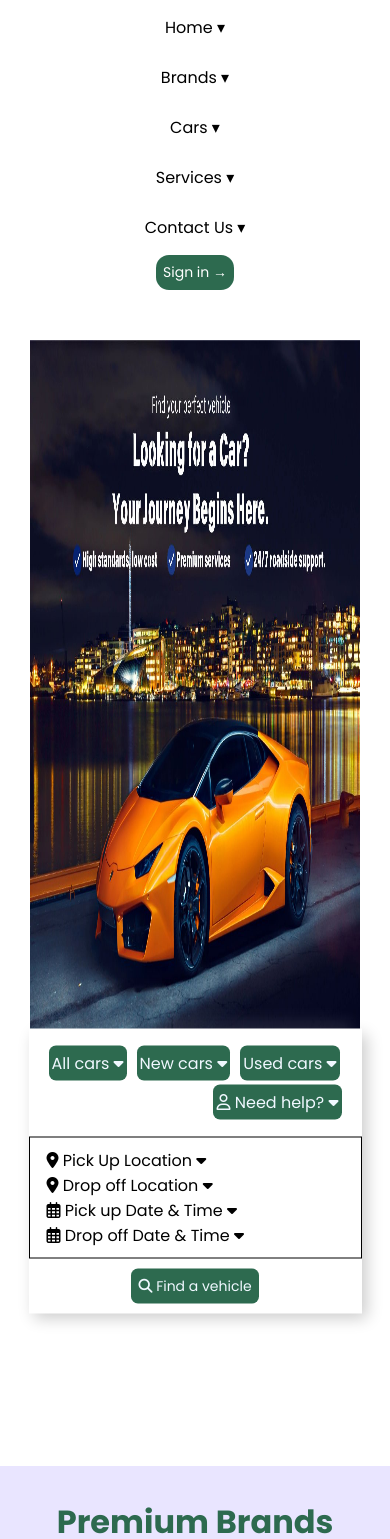
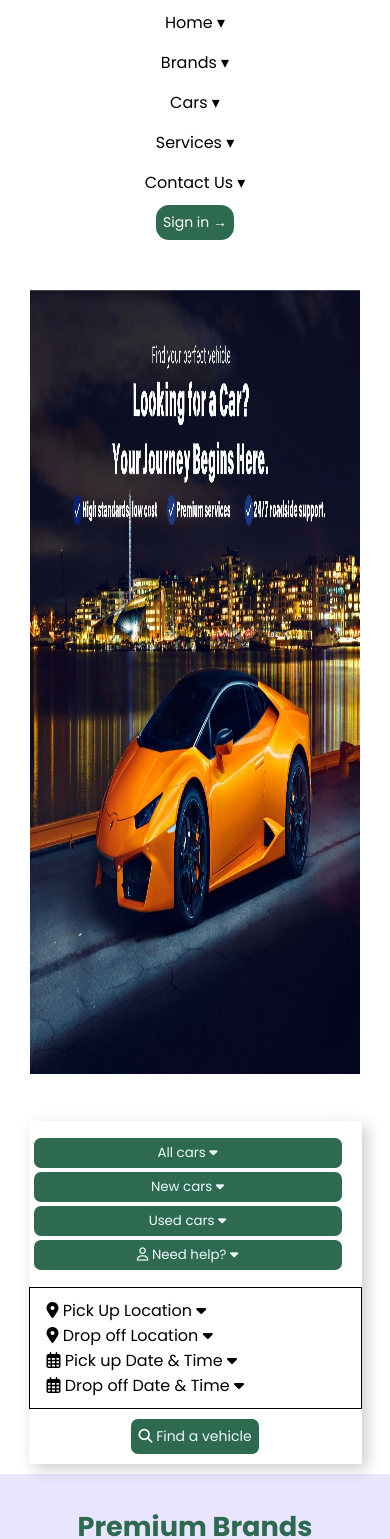
Before and after one commit to Gouranga3/Your-Journey, a plain HTML site: page index.html in a window 390 px wide. Shown: the part 64-1603 px from the top of the page. Drawn offline with Linux system fonts and the light colour scheme.

Commit message:
Making responsive

```diff
--- a/style.css
+++ b/style.css
@@ -359,6 +359,16 @@ hr{
 }
 
 /* Responsive Design */
+@media (max-width: 1200px){
+    .specification-item-img {
+        display: none;
+    }
+    .specification-item-list{
+        justify-content: center;
+        padding-left: 0px;
+    }
+}
+
 @media (max-width: 768px) {
     .nav {
         flex-direction: column;
@@ -372,13 +382,56 @@ hr{
         padding: 10px 0;
     }
     .nav-item {
-        margin: 5px 0;
+        margin: 0;
     }
 
-    .cc-help {
+    .car-help {
         margin-left: 0;
         justify-content: center;
     }
+    #help-btn{
+        margin-left: 5px;
+
+    }
+    /* .spot{
+        flex-direction: column;
+        text-align: center;
+    } */
+
+}
+@media (max-width: 480px){
+    .nav {
+        font-size: 16px;
+    }
+    .nav-items {
+        flex-direction: column; /* Ensures nav stays horizontal */
+        gap: 15px;
+        text-align: center;
+        padding: 10px 0;
+    }
+    .nav-btn {
+        font-size: 14px;
+    }
+
+    .search-btn {
+        font-size: 14px;
+    }
+
+    .car-help{
+        flex-direction: column;
+        text-align: center;
+    }
+    .allCar-btn{
+        font-size: smaller;
+    }
+    .Details-container {
+        transform: translate(0%,0%);
+    }
+    h1{
+        font-size:1.7em;
+    }
+
+
 }
 .footer {
     background-color: #111;
@@ -491,20 +544,5 @@ hr{
 }
 
 @media (max-width: 480px) {
-    .nav {
-        font-size: 16px;
-    }
-    .nav-items {
-        flex-direction: column; /* Ensures nav stays horizontal */
-        gap: 15px;
-        text-align: center;
-        padding: 10px 0;
-    }
-    .nav-btn {
-        font-size: 14px;
-    }
 
-    .search-btn {
-        font-size: 14px;
-    }
 }
```
